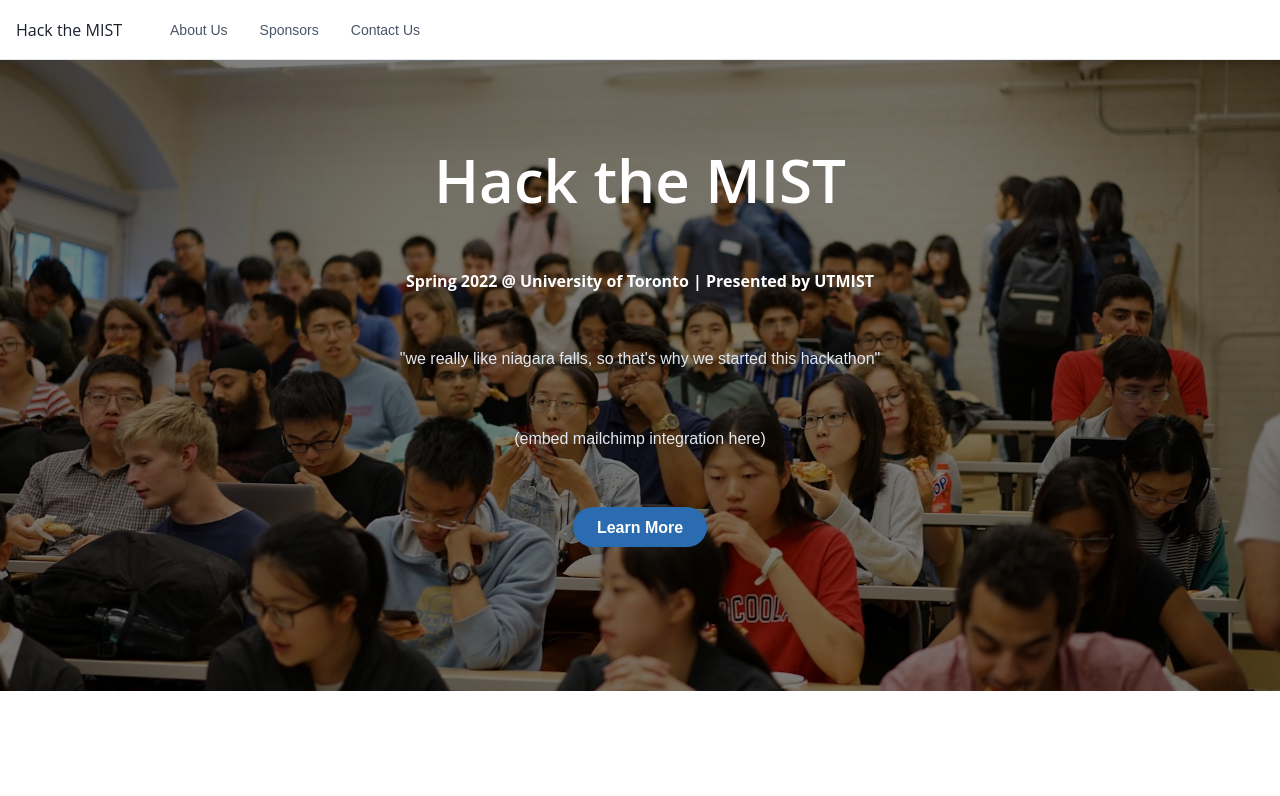
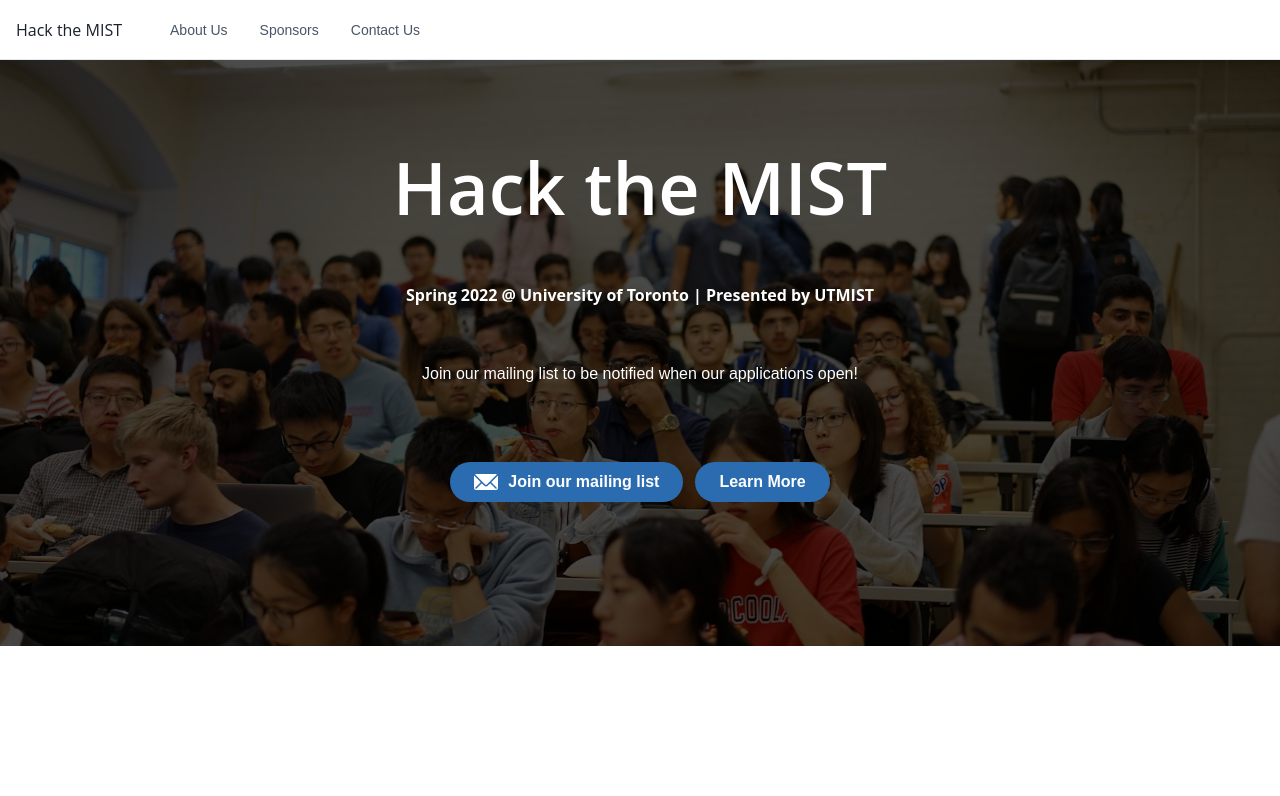
Before and after one commit to UTMIST/hackthemist, a React (Create React App) app: page / in a window 1280 px wide. Shown: the top 796 px of the page. Built offline with nearby package versions, Linux system fonts and the light colour scheme.

Commit message:
Mailing list enrollment

```diff
--- a/src/sections/Header.tsx
+++ b/src/sections/Header.tsx
@@ -1,11 +1,14 @@
 import * as React from 'react';
-import {Container, Stack, Box, Heading, Button, Text} from '@chakra-ui/react'
+import {Container, Stack, Box, Heading, Button, Text, Icon} from '@chakra-ui/react'
 import {scrollToSection} from "../util/scroll";
 import audience from '../img/audience.jpg';
+import {
+    EmailIcon,
+} from '@chakra-ui/icons';
 
 const Component = () => (
     <Box style={{width: '100vw', backgroundImage: `url(${audience})`, backgroundSize: 'cover', backgroundAttachment: 'fixed'}}>
-        <Box background={'rgba(0, 0, 0, 0.5)'}>
+        <Box background={'rgba(0, 0, 0, 0.7)'}>
             <Container maxW={'3xl'}>
                 <Stack
                     as={Box}
@@ -15,7 +18,7 @@
                     <Heading
                         color='white'
                         fontWeight={600}
-                        fontSize={{base: '5xl', sm: '5xl', md: '6xl'}}>
+                        fontSize={{base: '5xl', sm: '5xl', md: '7xl'}}>
                         Hack the MIST
                     </Heading>
                     <Heading
@@ -24,18 +27,35 @@
                         style={{marginTop: '0'}}>
                         Spring 2022 @ University of Toronto | Presented by UTMIST
                     </Heading>
-                    <Text color={'gray.200'}>
-                        "we really like niagara falls, so that's why we started this hackathon"
-                    </Text>
-                    <Text color={'gray.200'}>
-                        (embed mailchimp integration here)
+                    <Text color={'white'}>
+                        Join our mailing list to be notified when our applications open!
                     </Text>
                     <Stack
-                        direction={'column'}
+                        style={{marginTop: "20px"}}
+                        direction={{base: 'column', sm: 'column', md: 'row'}}
                         spacing={3}
                         align={'center'}
                         alignSelf={'center'}
                         position={'relative'}>
+                        <Button
+                            colorScheme={'blue'}
+                            bg={'blue.600'}
+                            rounded={'full'}
+                            px={6}
+                            _hover={{
+                                bg: 'blue.500',
+                            }}
+                            onClick={() => window.open('https://eepurl.com/dGMddD', '_blank')}>
+
+                            <Icon
+                                as={EmailIcon}
+                                w={6}
+                                h={6}
+                                style={{marginRight: '10px'}}
+                            />
+
+                            Join our mailing list
+                        </Button>
                         <Button
                             colorScheme={'blue'}
                             bg={'blue.600'}
```
